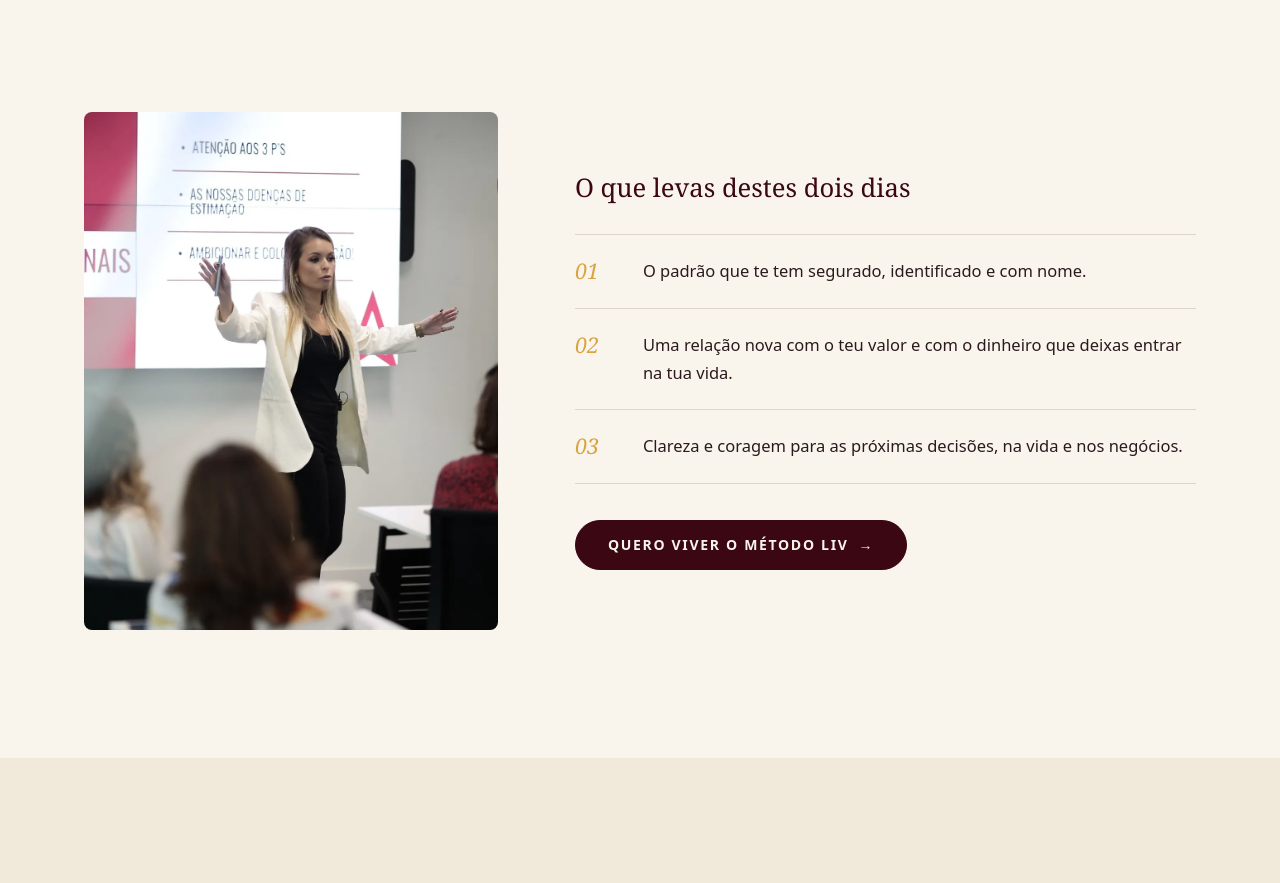
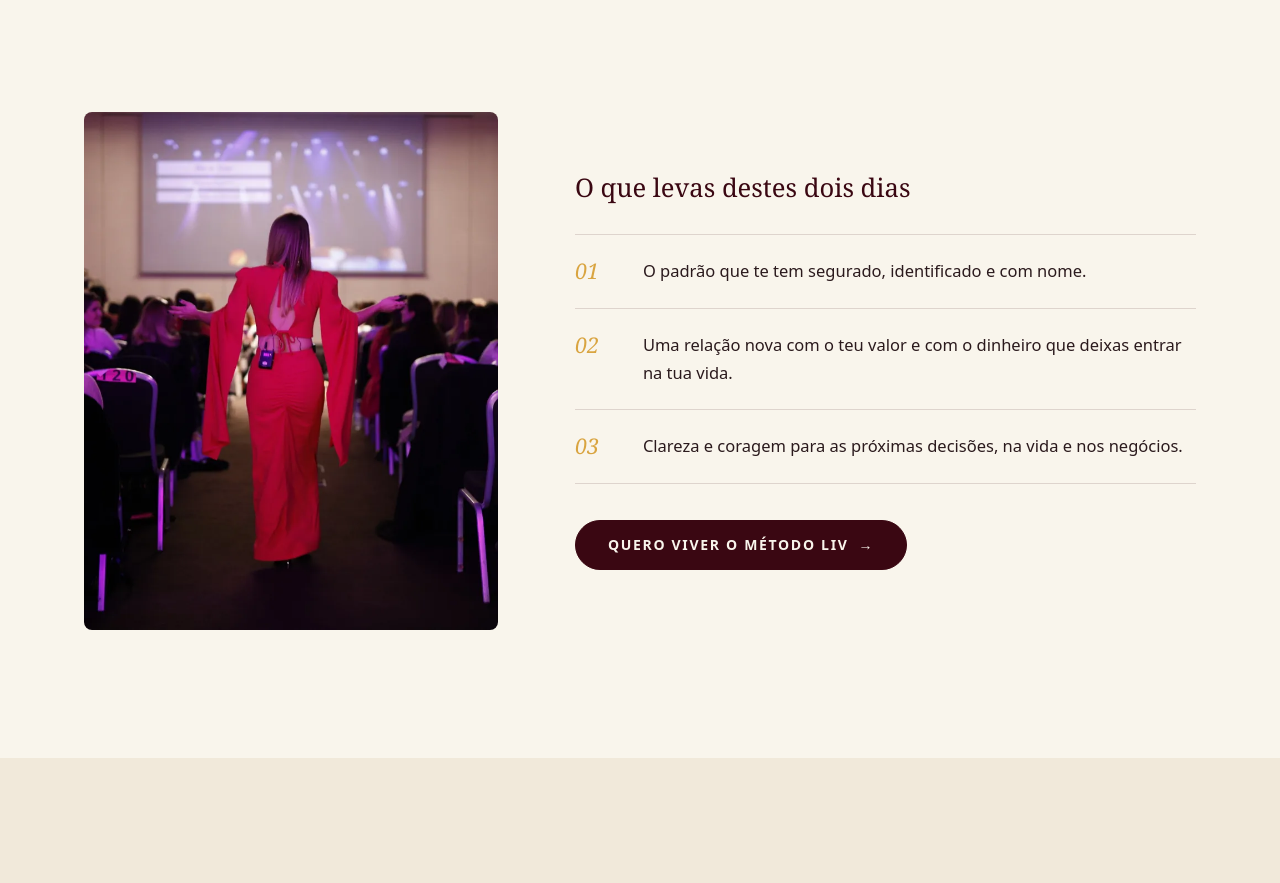
Before and after one commit to siqueirawhelisson-design/metodo-liv, a plain HTML site: page index.html in a window 1280 px wide. Shown: the part 1476-2359 px from the top of the page. Drawn offline with Linux system fonts and the light colour scheme; a web font is replaced by a local one.

Commit message:
Foto da secção do método: Mafalda no corredor
Co-Authored-By: Claude Opus 5.5 <noreply@anthropic.com>
Claude-Session: https://claude.ai/code/session_01LfWUhj3QEXYFQHs7pY6TRY

```diff
--- a/index.html
+++ b/index.html
@@ -174,7 +174,7 @@ p + p{margin-top:16px}
 
 .levas{margin-top:clamp(72px,9vw,120px);grid-template-columns:.8fr 1.2fr}
 .levas__foto{border-radius:8px;overflow:hidden;aspect-ratio:4/5}
-.levas__foto img{width:100%;height:100%;object-fit:cover;object-position:50% 30%}
+.levas__foto img{width:100%;height:100%;object-fit:cover;object-position:48% 60%} /* a Mafalda está no centro do corredor */
 .lista{list-style:none;border-top:1px solid var(--linha);counter-reset:n;margin-top:30px}
 .lista li{display:grid;grid-template-columns:56px 1fr;gap:12px;padding:22px 0;border-bottom:1px solid var(--linha);counter-increment:n}
 .lista li::before{content:counter(n,decimal-leading-zero);font:italic 400 1.35rem/1.3 var(--f-titulo);color:var(--dourado)}
@@ -316,7 +316,7 @@ p + p{margin-top:16px}
       </ol>
 
       <div class="split levas">
-        <div class="levas__foto rv"><img src="assets/img/mafalda-palco.webp" alt="Mafalda Almeida a falar para um grupo de participantes" width="1000" height="1501" loading="lazy"></div>
+        <div class="levas__foto rv"><img src="assets/img/mafalda-corredor.webp" alt="Mafalda Almeida de braços abertos no corredor de uma sala cheia, durante um dos seus eventos" width="1400" height="933" loading="lazy"></div>
         <div>
           <h3 class="rv">O que levas destes dois dias</h3>
           <ol class="lista">
```
Also changed, not shown: .impeccable/hook.cache.json, assets/img/mafalda-corredor.webp (added), assets/img/mafalda-palco.webp (deleted).
